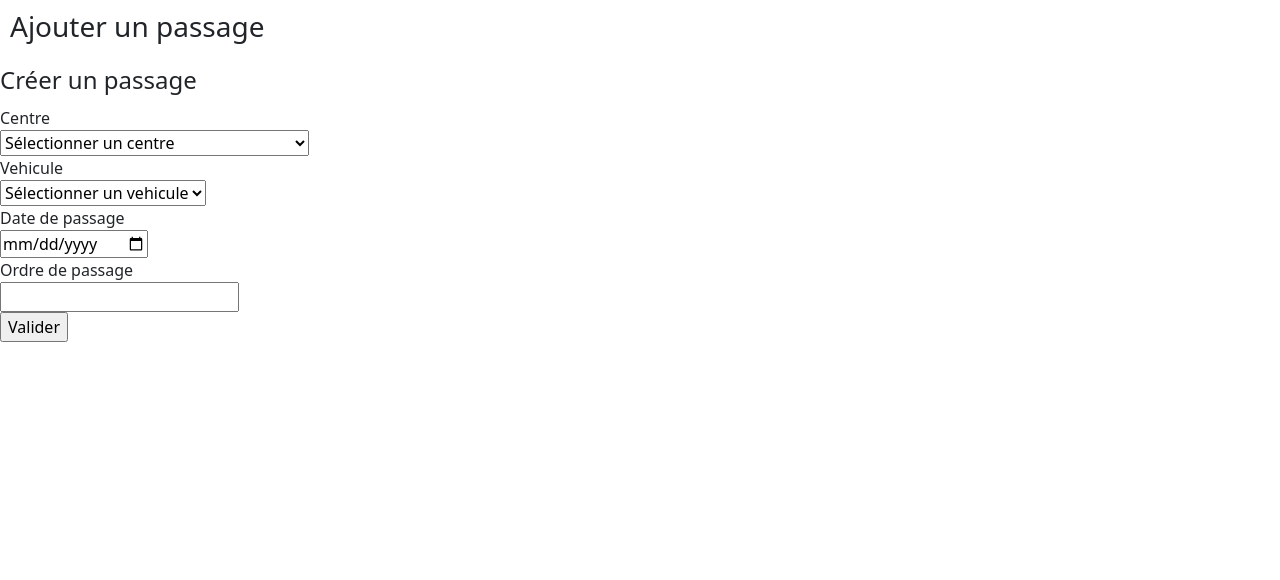
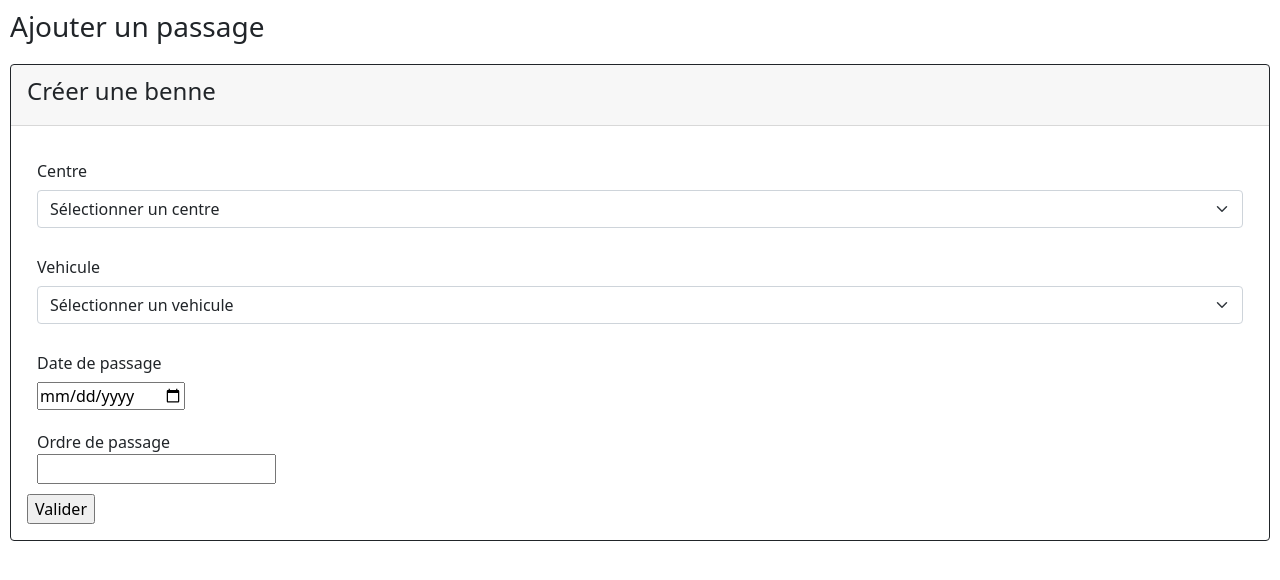
Before and after one commit to Suzdeloffre/SAE3-7, a Flask app: page /passage/add in a window 1280 px wide. Shown: the part 42-622 px from the top of the page. Run offline with Flask 3, Linux system fonts and the light colour scheme; data comes from the database, SQL or seed files in the repository; data that the repository does not hold is empty; some libraries are stand-ins or nearby versions.

Commit message:
modification form add passage

```diff
--- a/sae.04/templates/benne/benne_add.html
+++ b/sae.04/templates/benne/benne_add.html
@@ -24,7 +24,7 @@
                                 {% for centre in centres %}
                                     <option value="{{ centre.id }}"> {{ centre.nom }} / {{ centre.adresse }}</option>
                                 {% endfor %}
-                            </select><br>
+                            </select>
                         </div>
                     </div>
                     <div class="row g-3" style="padding:10px">
@@ -35,7 +35,7 @@
                                 {% for produit in produits %}
                                     <option value="{{ produit.id }}"> {{ produit.nom }}</option>
                                 {% endfor %}
-                            </select><br>
+                            </select>
                         </div>
                      </div>
                      <div class="row g-3" style="padding:10px">
--- a/sae.04/templates/passage/passage_add.html
+++ b/sae.04/templates/passage/passage_add.html
@@ -7,29 +7,47 @@
 {% block body %}
     <h3>Ajouter un passage</h3>
     <form method="post" action="/passage/add">
+     <div class="card border-dark mb-3"  style="max-width: 100%;margin: 10px">
+                <div class="card-header">
+                    <legend> Créer une benne</legend>
+                </div>
+                <div class="card-body">
                 <fieldset>
-            <legend> Créer un passage</legend>
 
-            <label for="centre">Centre</label><br>
-            <select name="centre" required>
-                <option value="">Sélectionner un centre</option>
+                 <div class="row g-3" style="padding:10px">
+                    <div class="col">
+                    <label class="col-sm-2 col-form-label" for="centre">Centre</label>
+                    <select class="form-select" name="centre" required>
+                        <option selected>Sélectionner un centre</option>
                         {% for centre in centres %}
                             <option value="{{ centre.id }}"> {{ centre.nom }} / {{ centre.adresse_centre }}</option>
                         {% endfor %}
-            </select><br>
-            <label for="vehicule">Vehicule</label><br>
-            <select name="vehicule" required>
-                <option value="">Sélectionner un vehicule</option>
+                    </select>
+                    </div>
+                 </div>
+                 <div class="row g-3" style="padding:10px">
+                    <div class="col">
+                        <label class="col-sm-2 col-form-label" for="vehicule">Vehicule</label><br>
+                        <select class="form-select" name="vehicule" required>
+                            <option selected>Sélectionner un vehicule</option>
                             {% for vehicule in vehicules %}
                                 <option value="{{ vehicule.id }}"> {{ vehicule.id }}</option>
                             {% endfor %}
-            </select><br>
-
-            <label for="date_passage">Date de passage</label><br>
+                        </select>
+                    </div>
+                 </div>
+                 <div class="row g-3" style="padding:10px">
+                        <div class="col">
+                            <label class="col-sm-2 col-form-label" for="date_passage">Date de passage</label><br>
                             <input id="date_passage" type="date" name="date_passage" value="" required><br>
+                        </div>
+                 </div>
+                 <div class="row g-3" style="padding:10px">
+                        <div class="col">
                             <label for="ordre">Ordre de passage</label><br>
                             <input id="ordre" type="number" name="ordre" value="" required><br>
-
+                        </div>
+                 </div>
 
                     <input type="submit" value="Valider" name="Valider">
                 </fieldset>
```
Lines whose indentation alone changed are shown as unchanged.
